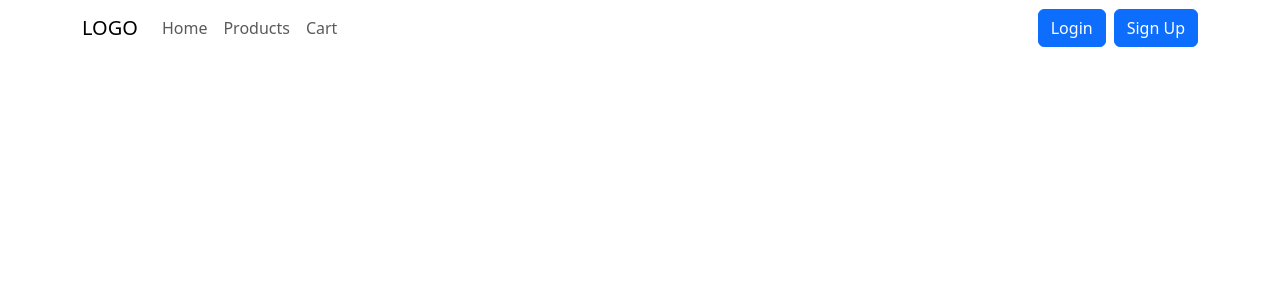
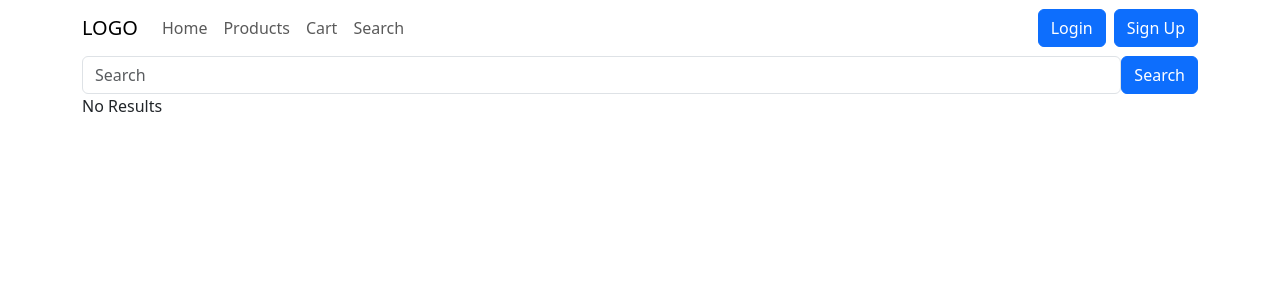
Before and after one commit to Shoshaan/Frontend-Project, a React (Vite) app: page /search in a window 1280 px wide. Shown: the top 300 px of the page. Built offline with nearby package versions, Linux system fonts and the light colour scheme.

Commit message:
search addition

```diff
--- a/src/App.jsx
+++ b/src/App.jsx
@@ -15,6 +15,7 @@ import { Toaster } from "react-hot-toast";
 import { clearUser, setUser } from "./Store/Slices/AuthSlice";
 import { useDispatch } from "react-redux";
 import { Loading } from "./Components/Loading/Loading";
+import { SearchPage } from "./Pages/SearchPage/SearchPage";
 
 export default function App() {
   const [loading, setloading] = useState(true);
@@ -52,6 +53,7 @@ export default function App() {
           <Route path="/products" Component={Products} />
           <Route path="/cart" Component={Cart} />
           <Route path="products/:id" Component={ProductDetails} />
+          <Route path="/search" Component={SearchPage} />
           <Route path="/login" Component={Login} />
           <Route path="/register" Component={Register} />
         </Routes>
--- a/src/Components/Navbar/Navbar.jsx
+++ b/src/Components/Navbar/Navbar.jsx
@@ -3,6 +3,7 @@ import { Navbar as BNavbar, Button, Container, Nav } from "react-bootstrap";
 import { Link } from "react-router-dom";
 import { LogoutButton } from "../LogoutButton/LogoutButton";
 import { useSelector } from "react-redux";
+import { SearchBar } from "../SearchBar/SearchBar";
 
 export const Navbar = () => {
   const { isLoggedIn } = useSelector((store) => store.auth);
@@ -30,6 +31,11 @@ export const Navbar = () => {
                 Cart
               </Nav.Link>
             </Nav.Item>
+            <Nav.Item>
+              <Nav.Link to="/search" as={Link}>
+                Search
+              </Nav.Link>
+            </Nav.Item>
           </Nav>
           <div className="d-flex gap-2 ms-auto">
             {isLoggedIn ? (
--- /dev/null
+++ b/src/Components/SearchBar/SearchBar.jsx
@@ -0,0 +1,43 @@
+import React, { useState } from "react";
+import { useRef } from "react";
+import { Button, Form } from "react-bootstrap";
+import { errorHandler } from "../../Utils/ErrorHandler";
+import { API } from "../../Api/Api";
+import { ProductsPreview } from "../ProductsPreview/ProductsPreview";
+import { useNavigate } from "react-router-dom";
+
+export const SearchBar = () => {
+  const searchRef = useRef();
+  const [products, setProducts] = useState([]);
+  const navigate = useNavigate();
+  async function handleSearch(ev) {
+    ev.preventDefault();
+    try {
+      const response = await API.get(
+        `/products/search?q=${searchRef.current.value}`,
+      );
+      console.log(response.data);
+      const { products } = response.data;
+      setProducts(products);
+    } catch (error) {
+      errorHandler(error);
+    }
+  }
+  return (
+    <div>
+      <Form onSubmit={handleSearch} className="d-flex">
+        <Form.Control
+          placeholder="Search"
+          ref={searchRef}
+          onFocus={() => navigate("/search")}
+        />
+        <Button type="submit">Search</Button>
+      </Form>
+      {products.length == 0 ? (
+        <p>No Results</p>
+      ) : (
+        <ProductsPreview products={products} />
+      )}
+    </div>
+  );
+};
--- /dev/null
+++ b/src/Pages/SearchPage/SearchPage.jsx
@@ -0,0 +1,11 @@
+import React from "react";
+import { ProductsPreview } from "../../Components/ProductsPreview/ProductsPreview";
+import { SearchBar } from "../../Components/SearchBar/SearchBar";
+
+export const SearchPage = () => {
+  return (
+    <div>
+      <SearchBar />
+    </div>
+  );
+};
```
